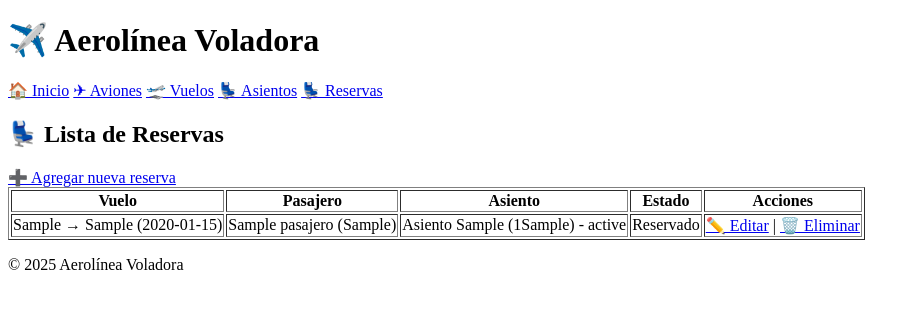
After one commit to Agus-999/Aerolinea-argentina, a Django app: page /gestion/reservas/ in a window 1280 px wide. The commit adds this page. Shown: the top 309 px of the page, without its empty margins (0-920 px from the left). Run offline with Django 5.2, Linux system fonts and the light colour scheme; tables that the repository leaves empty hold one stand-in row (values such as "Sample post").

Commit message:
💺 Etapa 3 - CRUD completo de Reservas implementado

```diff
--- a/Aerolinea/gestion/models.py
+++ b/Aerolinea/gestion/models.py
@@ -44,3 +44,21 @@ class Asiento(models.Model):
 
     def __str__(self):
         return f"Asiento {self.numero} ({self.fila}{self.columna}) - {self.estado}"
+
+class Reserva(models.Model):
+    ESTADOS = [
+        ('Reservado', 'Reservado'),
+        ('Cancelado', 'Cancelado'),
+        ('Confirmado', 'Confirmado'),
+    ]
+
+    vuelo = models.ForeignKey('gestion.Vuelo', on_delete=models.CASCADE)  # Relacionado con Vuelo
+    pasajero = models.ForeignKey('gestion.Pasajero', on_delete=models.CASCADE)  # Relacionado con Pasajero
+    asiento = models.OneToOneField('gestion.Asiento', on_delete=models.CASCADE)  # Relacionado con Asiento
+    estado = models.CharField(max_length=20, choices=ESTADOS)  # Estado de la reserva
+    fecha_reserva = models.DateTimeField(auto_now_add=True)  # Fecha en que se hace la reserva
+    precio = models.DecimalField(max_digits=8, decimal_places=2)  # Precio de la reserva
+    codigo_reserva = models.CharField(max_length=10, unique=True)  # Código único de reserva
+
+    def __str__(self):
+        return f"Reserva {self.codigo_reserva} - {self.pasajero.nombre} - {self.vuelo.origen} → {self.vuelo.destino}"
--- /dev/null
+++ b/Aerolinea/gestion/templates/reservas/lista.html
@@ -0,0 +1,29 @@
+{% extends 'base.html' %}
+
+{% block contenido %}
+<h2>💺 Lista de Reservas</h2>
+
+<a href="{% url 'agregar_reserva' %}">➕ Agregar nueva reserva</a>
+
+<table border="1">
+    <tr>
+        <th>Vuelo</th>
+        <th>Pasajero</th>
+        <th>Asiento</th>
+        <th>Estado</th>
+        <th>Acciones</th>
+    </tr>
+    {% for reserva in reservas %}
+    <tr>
+        <td>{{ reserva.vuelo }}</td>
+        <td>{{ reserva.pasajero }}</td>
+        <td>{{ reserva.asiento }}</td>
+        <td>{{ reserva.estado }}</td>
+        <td>
+            <a href="{% url 'editar_reserva' reserva.id %}">✏️ Editar</a> |
+            <a href="{% url 'eliminar_reserva' reserva.id %}">🗑️ Eliminar</a>
+        </td>
+    </tr>
+    {% endfor %}
+</table>
+{% endblock %}
--- a/Aerolinea/gestion/urls.py
+++ b/Aerolinea/gestion/urls.py
@@ -26,4 +26,9 @@ urlpatterns = [
     path('asientos/editar/<int:id>/', views.editar_asiento, name='editar_asiento'),
     path('asientos/eliminar/<int:id>/', views.eliminar_asiento, name='eliminar_asiento'),
 
+    #* RESERVAS
+path('reservas/', views.lista_reservas, name='lista_reservas'),
+    path('reservas/agregar/', views.agregar_reserva, name='agregar_reserva'),
+    path('reservas/editar/<int:id>/', views.editar_reserva, name='editar_reserva'),
+    path('reservas/eliminar/<int:id>/', views.eliminar_reserva, name='eliminar_reserva'),
 ]
--- a/Aerolinea/gestion/views.py
+++ b/Aerolinea/gestion/views.py
@@ -1,8 +1,8 @@
 # gestion/views.py
 
 from django.shortcuts import render, redirect, get_object_or_404
-from .models import Avion, Vuelo, Pasajero, Asiento
-from .forms import AvionForm, VueloForm, PasajeroForm, AsientoForm
+from .models import Avion, Vuelo, Pasajero, Asiento, Reserva
+from .forms import AvionForm, VueloForm, PasajeroForm, AsientoForm, ReservaForm
 
 #* AVIONES
 def lista_aviones(request):
@@ -136,3 +136,40 @@ def eliminar_asiento(request, id):
         asiento.delete()
         return redirect('lista_asientos')
     return render(request, 'asientos/eliminar.html', {'asiento': asiento})
+
+#* RESERVAS
+# Vista para listar todas las reservas
+def lista_reservas(request):
+    reservas = Reserva.objects.all()
+    return render(request, 'reservas/lista.html', {'reservas': reservas})
+
+# Vista para agregar una nueva reserva
+def agregar_reserva(request):
+    if request.method == 'POST':
+        form = ReservaForm(request.POST)
+        if form.is_valid():
+            form.save()
+            return redirect('lista_reservas')
+    else:
+        form = ReservaForm()
+    return render(request, 'reservas/formulario.html', {'form': form, 'accion': 'Agregar Reserva'})
+
+# Vista para editar una reserva
+def editar_reserva(request, id):
+    reserva = get_object_or_404(Reserva, pk=id)
+    if request.method == 'POST':
+        form = ReservaForm(request.POST, instance=reserva)
+        if form.is_valid():
+            form.save()
+            return redirect('lista_reservas')
+    else:
+        form = ReservaForm(instance=reserva)
+    return render(request, 'reservas/formulario.html', {'form': form, 'accion': 'Editar Reserva'})
+
+# Vista para eliminar una reserva
+def eliminar_reserva(request, id):
+    reserva = get_object_or_404(Reserva, pk=id)
+    if request.method == 'POST':
+        reserva.delete()
+        return redirect('lista_reservas')
+    return render(request, 'reservas/eliminar.html', {'reserva': reserva})
--- a/Aerolinea/home/templates/base.html
+++ b/Aerolinea/home/templates/base.html
@@ -15,6 +15,8 @@
         <a href="{% url 'lista_aviones' %}">✈ Aviones</a>
         <a href="{% url 'lista_vuelos' %}">🛫 Vuelos</a>
         <a href="{% url 'lista_asientos' %}">💺 Asientos</a>
+        <a href="{% url 'lista_reservas' %}">💺 Reservas</a>
+
     </nav>
 
     <main>
```
Also changed, not shown: Aerolinea/gestion/forms.py (+20 -1 lines), Aerolinea/gestion/templates/reservas/eliminar.html (added, +12 -0 lines), Aerolinea/gestion/templates/reservas/formulario.html (added, +12 -0 lines), Aerolinea/gestion/migrations/0005_reserva.py (added), README.md, 1 other file.
